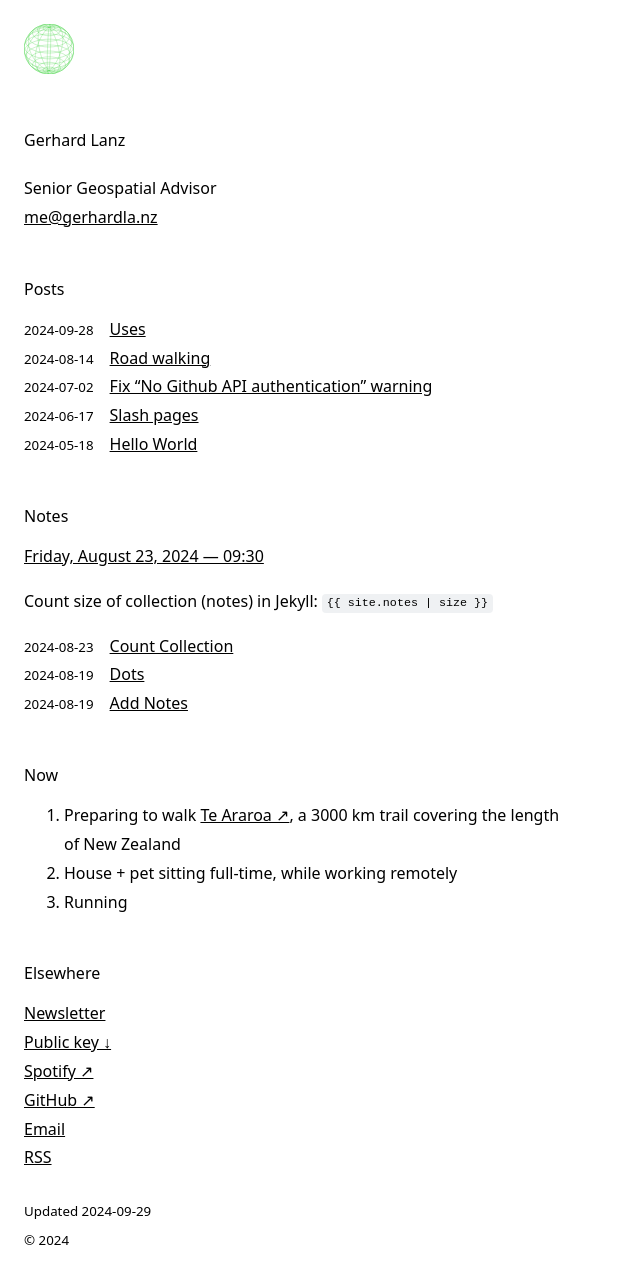
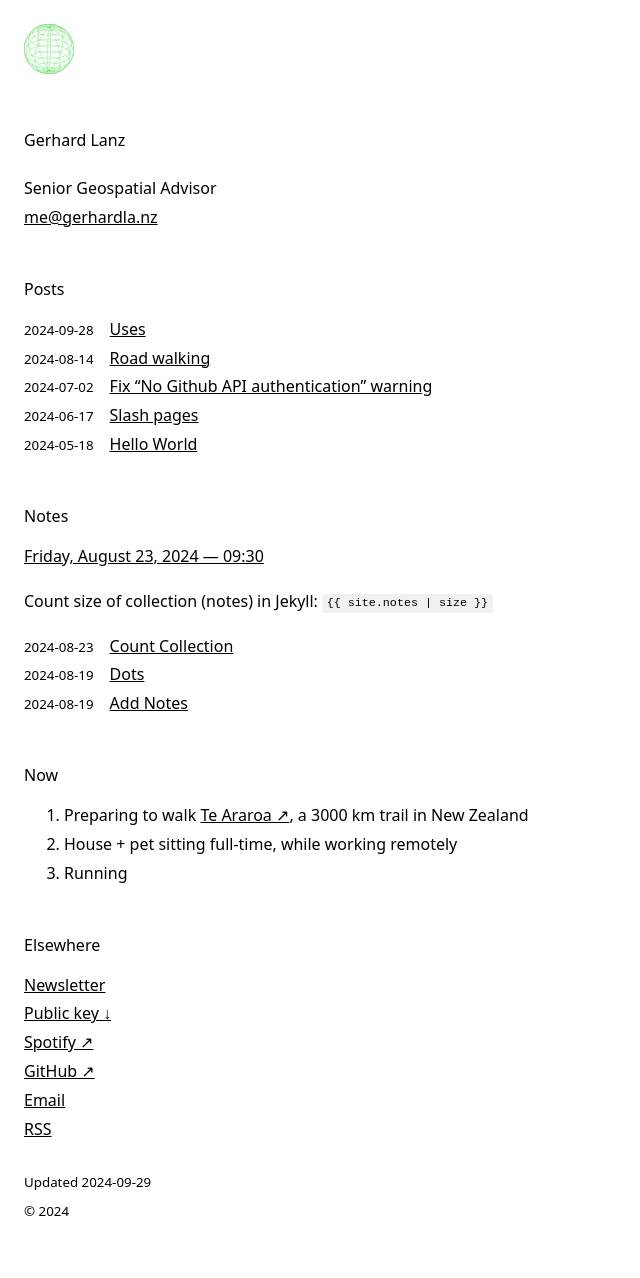
Before and after one commit to gerhardlanz/gerhardla.nz, a Jekyll site: the page built from index.html, in a window 1280 px wide. Shown: the whole page, without its empty margins (0-640 px from the left). Built offline with Jekyll 4.4.1, drawn with Linux system fonts in a browser that asks for light colours; Markdown is read by kramdown in place of the engine named in the settings; after the commit the page ends 1249 px from its top, so only the background shows below that.

Commit message:
fix: update Te Araroa description in index.html

```diff
--- a/index.html
+++ b/index.html
@@ -39,8 +39,7 @@ permalink: /
 <h2>Now</h2>
 
 <ol>
-    <li>Preparing to walk <a href="https://www.teararoa.org.nz">Te Araroa ↗</a>, a 3000 km trail
-        covering the length of New Zealand</li>
+    <li>Preparing to walk <a href="https://www.teararoa.org.nz">Te Araroa ↗</a>, a 3000 km trail in New Zealand</li>
     <li>House + pet sitting full-time, while working remotely</li>
     <li>Running</li>
 </ol>
```
